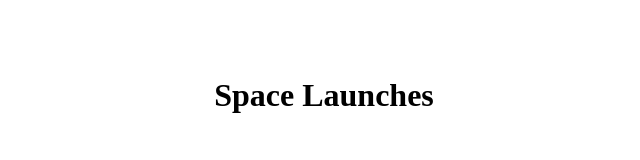
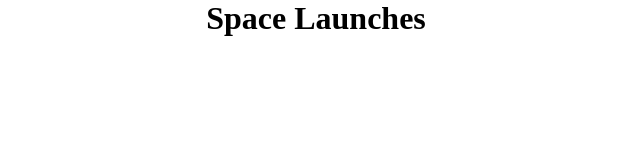
Before and after one commit to cristianireyes/space-launches, a plain HTML site: page index.html in a window 1280 px wide. Shown: the whole page, without its empty margins (324-964 px from the left). Drawn offline with Linux system fonts and the light colour scheme.

Commit message:
chore(styles): update global styles

```diff
--- a/styles/globals.css
+++ b/styles/globals.css
@@ -1,13 +1,20 @@
+* {
+  box-sizing: border-box;
+  padding: 0;
+  margin: 0;
+}
+
+html,
 body {
-  width: 100%;
-  height: 100%;
+  max-width: 100vw;
+  overflow-x: hidden;
 }
 
 main {
-  padding: 48px;
   display: flex;
   flex-direction: column;
   align-items: center;
   max-width: 1200px;
   margin: 0 auto;
+  flex-grow: 1;
 }
```
